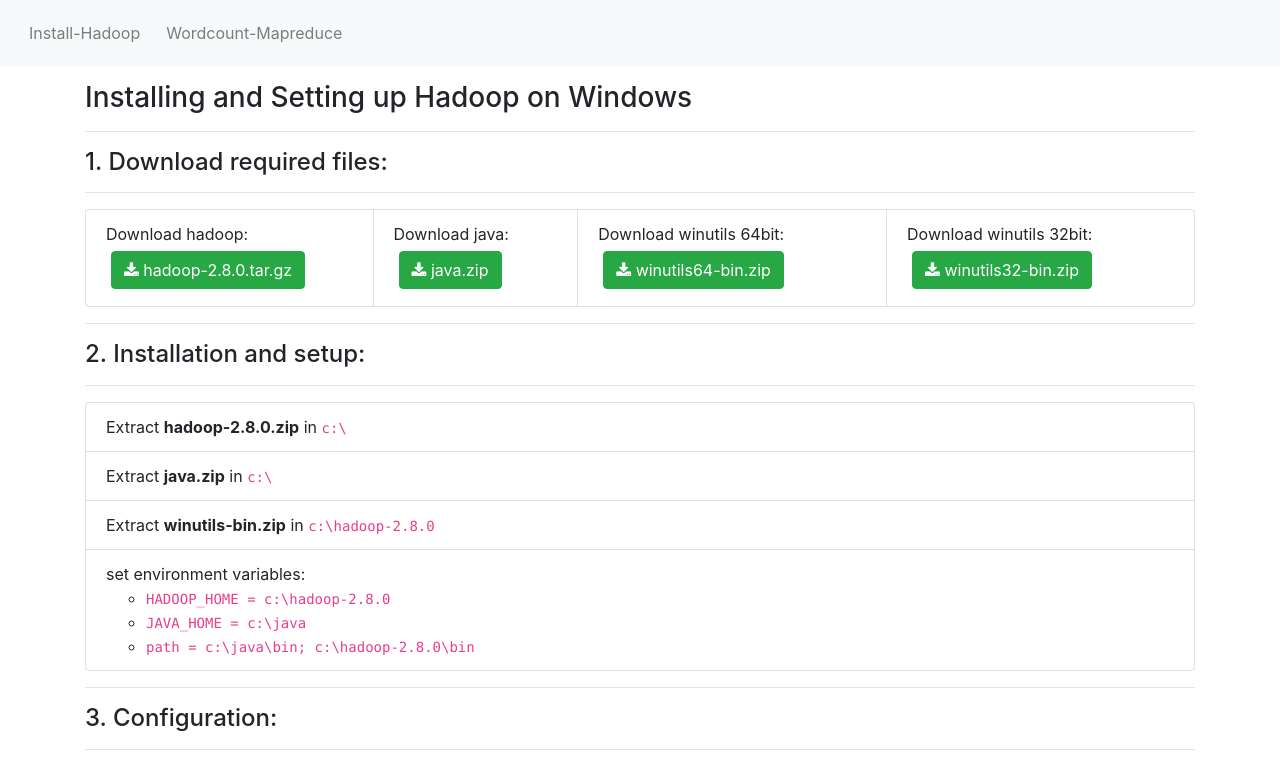
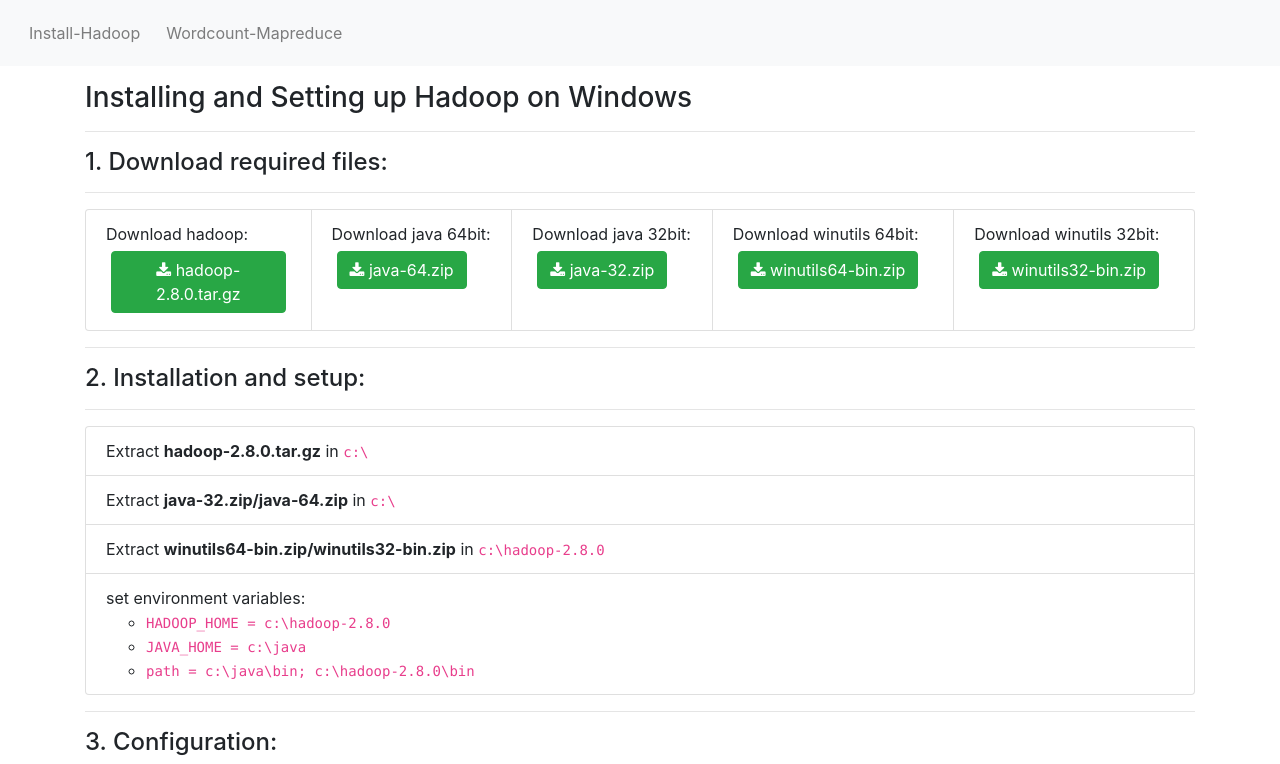
Before and after one commit to Ray784/hadoop_windows, a plain HTML site: page index.html in a window 1280 px wide. Shown: the top 764 px of the page. Drawn offline with nearby package versions, Linux system fonts and the light colour scheme.

Commit message:
updated index.html java-64

```diff
--- a/index.html
+++ b/index.html
@@ -67,9 +67,10 @@
 		  	<hr>
 	  		<ul class="list-group list-group-horizontal">
 			  <li class="list-group-item">Download hadoop: <a class="btn btn-success" href="https://drive.google.com/open?id=12pVH3JZdXUYdK_5iFDw-saUzLsgWgqws" target="_blank" download><i class="fa fa-download"></i> hadoop-2.8.0.tar.gz</a></li>
-			  <li class="list-group-item">Download java: <a class="btn btn-success" href="https://drive.google.com/file/d/13tmshcIQ5CZs8iVVGiQbO4xwEZRo3wKU/view?usp=sharing" target="_blank" download><i class="fa fa-download"></i> java.zip</a></li>
+			  <li class="list-group-item">Download java 64bit: <a class="btn btn-success" href="https://drive.google.com/file/d/13tmshcIQ5CZs8iVVGiQbO4xwEZRo3wKU/view?usp=sharing" target="_blank" download><i class="fa fa-download"></i> java-64.zip</a></li>
+			  <li class="list-group-item">Download java 32bit: <a class="btn btn-success" href="https://drive.google.com/file/d/13tmshcIQ5CZs8iVVGiQbO4xwEZRo3wKU/view?usp=sharing" target="_blank" download><i class="fa fa-download"></i> java-32.zip</a></li>
 			  <li class="list-group-item">Download winutils 64bit: <a class="btn btn-success" href="./downloads/winutils-bin.zip"><i class="fa fa-download"></i> winutils64-bin.zip</a></li>
-				<li class="list-group-item">Download winutils 32bit: <a class="btn btn-success" href="./downloads/winutils-bin.zip"><i class="fa fa-download"></i> winutils32-bin.zip</a></li>
+			  <li class="list-group-item">Download winutils 32bit: <a class="btn btn-success" href="./downloads/winutils-bin.zip"><i class="fa fa-download"></i> winutils32-bin.zip</a></li>
 			</ul>
 			<hr>
 
@@ -77,9 +78,9 @@
 		  	<h4>2. Installation and setup:</h4>
 		  	<hr>
 		  	<ul class="list-group">
-			  <li class="list-group-item">Extract <b>hadoop-2.8.0.zip</b> in <code>c:\</code></li>
-			  <li class="list-group-item">Extract <b>java.zip</b> in <code>c:\</code></li>
-			  <li class="list-group-item">Extract <b>winutils-bin.zip</b> in <code>c:\hadoop-2.8.0</code></li>
+			  <li class="list-group-item">Extract <b>hadoop-2.8.0.tar.gz</b> in <code>c:\</code></li>
+			  <li class="list-group-item">Extract <b>java-32.zip/java-64.zip</b> in <code>c:\</code></li>
+			  <li class="list-group-item">Extract <b>winutils64-bin.zip/winutils32-bin.zip</b> in <code>c:\hadoop-2.8.0</code></li>
 			  <li class="list-group-item">set environment variables:
 			  	<ul>
 			  		<li><code>HADOOP_HOME = c:\hadoop-2.8.0</code></li>
```
